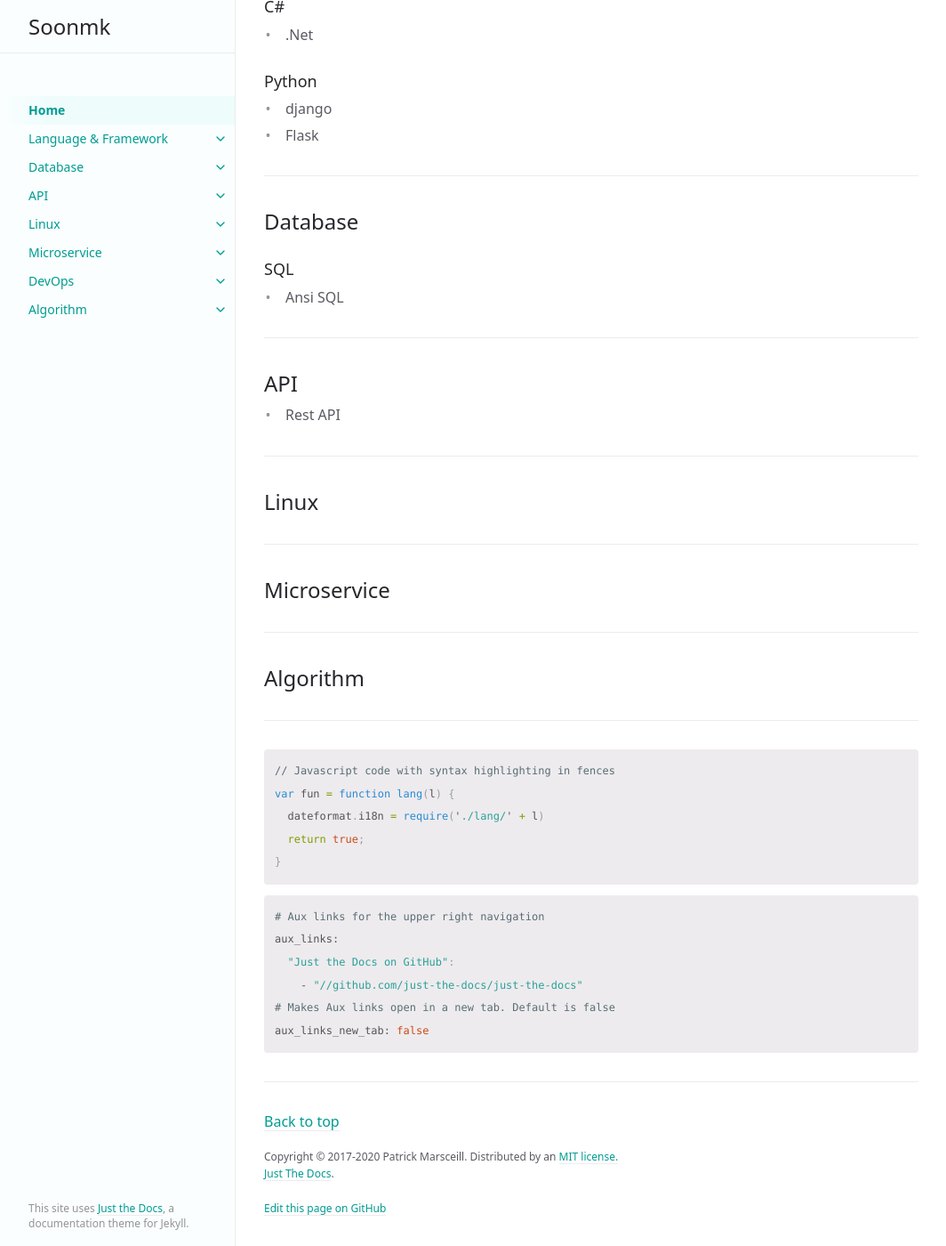
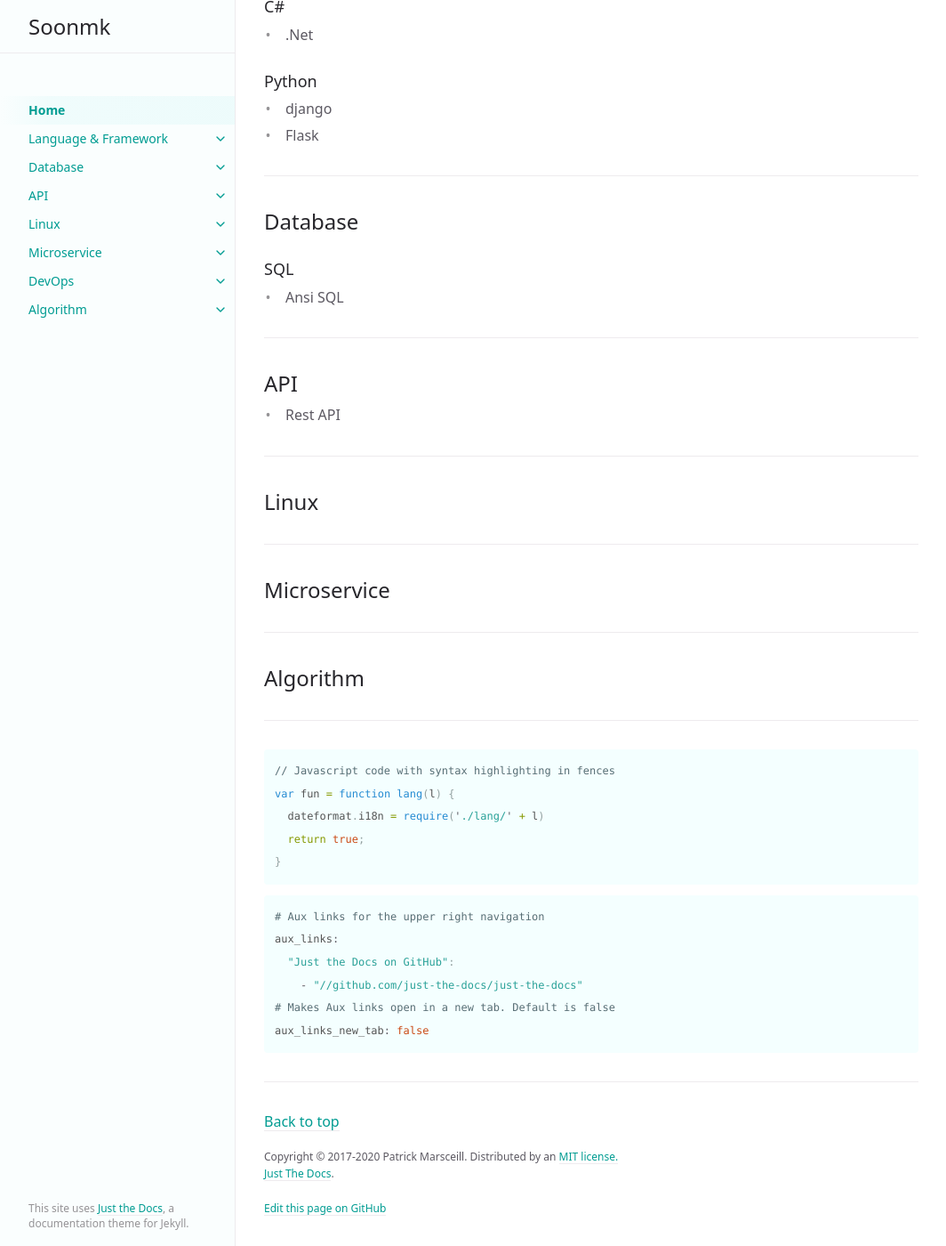
Before and after one commit to soonmk/soonmk.github.io, a Jekyll site: the page built from index.md, in a window 1280 px wide and 1400 px high, scrolled down 585 px. Shown: the whole window at 89% size, without its empty margins (107-1171 px from the left). Built offline with Jekyll 4.4.1, drawn with Linux system fonts in a browser that asks for light colours.

Commit message:
Update _variables.scss

```diff
--- a/_sass/support/_variables.scss
+++ b/_sass/support/_variables.scss
@@ -79,7 +79,7 @@ $body-background-color: $white !default;
 $sidebar-color: $green-lt-000 !default;
 $search-background-color: $white !default;
 $table-background-color: $white !default;
-$code-background-color: $grey-lt-100 !default;
+$code-background-color: $green-lt-100 !default;
 $feedback-color: darken($sidebar-color, 3%) !default;
 
 $body-text-color: $grey-dk-100 !default;
```
